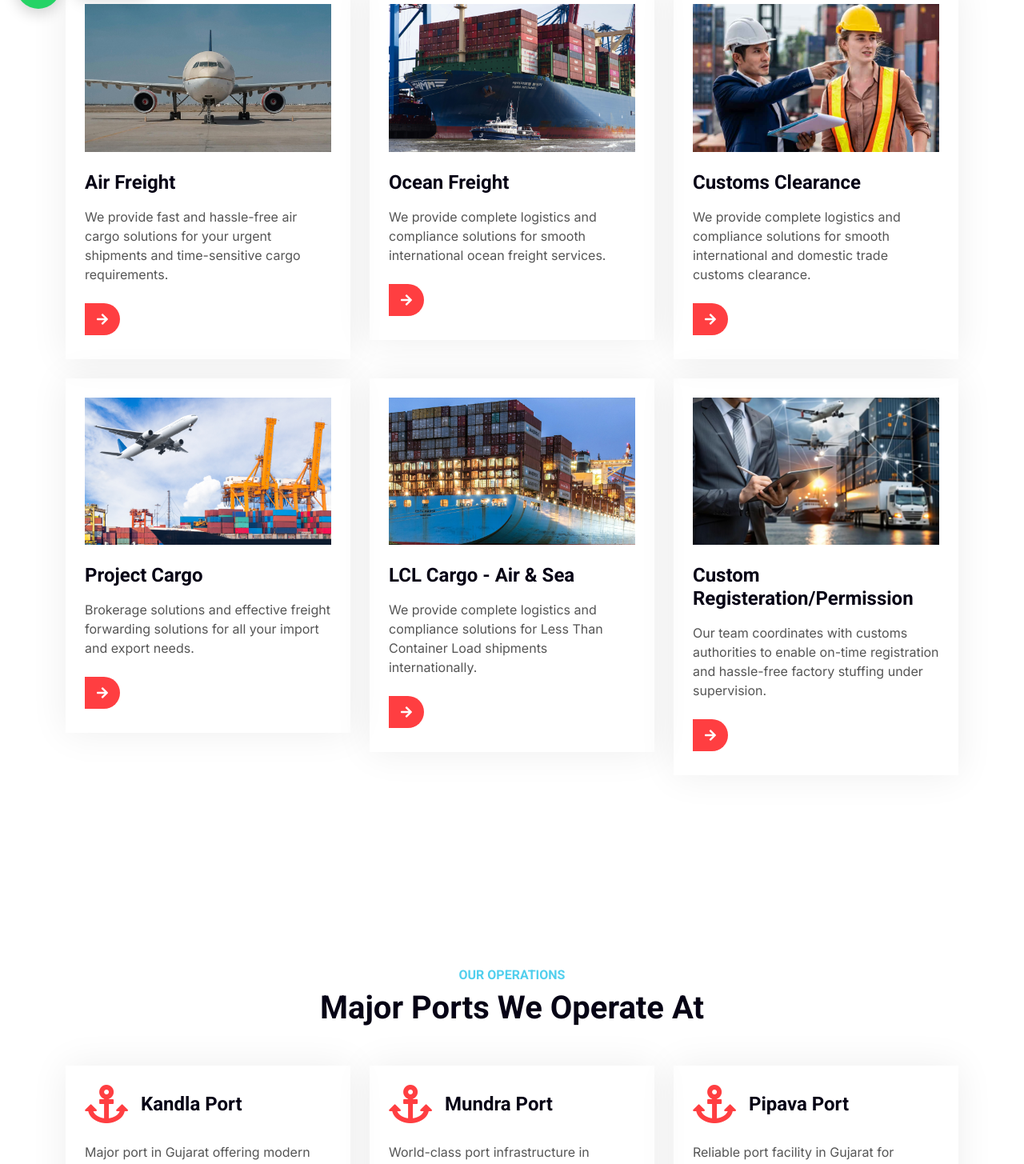
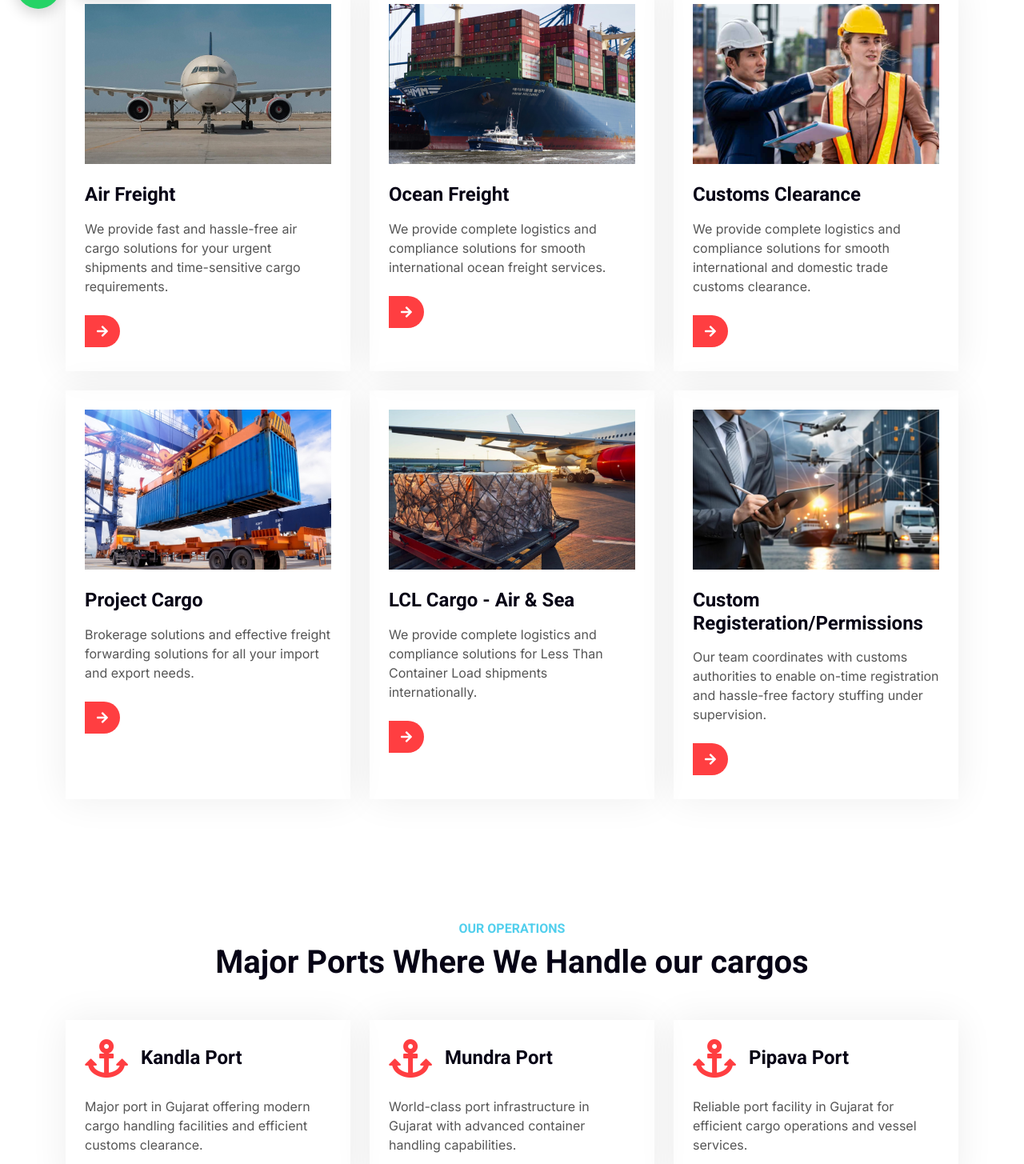
Before and after one commit to AbhayRaj2204/fairdeal, a plain HTML site: page service.html in a window 1280 px wide. Shown: the part 739-2194 px from the top of the page at 80% size. Drawn offline with nearby package versions, Linux system fonts and the light colour scheme.

Commit message:
optimization and changes

```diff
--- a/css/style.css
+++ b/css/style.css
@@ -44,6 +44,7 @@
     height: 100px;
     transform-style: preserve-3d;
     animation: cube-spin 3s infinite linear;
+    will-change: transform;
 }
 
 .loader-face {
@@ -634,6 +635,7 @@
     text-decoration: none;
     transition: transform .15s ease, box-shadow .15s ease;
 }
+
 .whatsapp-float .whatsapp-icon {
     font-size: 22px;
     line-height: 1;
@@ -649,7 +651,7 @@
     color: #060315;
     padding: 8px 12px;
     border-radius: 20px;
-    box-shadow: 0 6px 18px rgba(0,0,0,0.12);
+    box-shadow: 0 6px 18px rgba(0, 0, 0, 0.12);
     font-weight: 600;
     font-size: 14px;
     opacity: 0;
@@ -657,6 +659,7 @@
     transition: opacity .25s ease, transform .25s ease;
     white-space: nowrap;
 }
+
 .whatsapp-bubble.show {
     opacity: 1;
     transform: translateY(-6px);
@@ -674,7 +677,7 @@
     border-top: 7px solid transparent;
     border-bottom: 7px solid transparent;
     border-right: 8px solid #ffffff;
-    filter: drop-shadow(-1px 1px 0 rgba(0,0,0,0.06));
+    filter: drop-shadow(-1px 1px 0 rgba(0, 0, 0, 0.06));
 }
 
 /* Small screens: bubble appears to the right of button */
@@ -685,6 +688,7 @@
         width: 52px;
         height: 52px;
     }
+
     .whatsapp-bubble {
         left: auto;
         right: -155px;
@@ -695,9 +699,11 @@
         word-break: break-word;
         z-index: 10001;
     }
+
     .whatsapp-bubble.show {
         transform: translateY(0);
     }
+
     .whatsapp-bubble::before {
         display: none;
     }
@@ -707,6 +713,7 @@
 .whatsapp-float.active {
     z-index: 10000;
 }
+
 .whatsapp-float.active::after {
     content: "";
     position: absolute;
@@ -722,7 +729,18 @@
 }
 
 @keyframes whatsappPulse {
-    0% { transform: translate(-50%, -50%) scale(0.9); opacity: 0.9; }
-    60% { transform: translate(-50%, -50%) scale(1.25); opacity: 0.45; }
-    100% { transform: translate(-50%, -50%) scale(1.6); opacity: 0; }
+    0% {
+        transform: translate(-50%, -50%) scale(0.9);
+        opacity: 0.9;
+    }
+
+    60% {
+        transform: translate(-50%, -50%) scale(1.25);
+        opacity: 0.45;
+    }
+
+    100% {
+        transform: translate(-50%, -50%) scale(1.6);
+        opacity: 0;
+    }
 }
--- a/js/main.js
+++ b/js/main.js
@@ -6,6 +6,9 @@
         setTimeout(function () {
             if ($('#spinner').length > 0) {
                 $('#spinner').removeClass('show');
+                setTimeout(function () {
+                    $('#spinner').css('display', 'none');
+                }, 800); // Match the CSS transition duration
             }
         }, 1000); // Allow some minimum time for the animation to be seen
     };
--- a/service.html
+++ b/service.html
@@ -109,9 +109,9 @@
             </div>
             <div class="row g-4">
                 <div class="col-md-6 col-lg-4 wow fadeInUp" data-wow-delay="0.3s">
-                    <div class="service-item p-4">
-                        <div class="overflow-hidden mb-4">
-                            <img class="img-fluid" src="img/service-1.png" alt="">
+                    <div class="service-item p-4 h-100">
+                        <div class="overflow-hidden mb-4" style="height: 200px;">
+                            <img class="img-fluid w-100 h-100" src="img/service-1.png" alt="" style="object-fit: cover;">
                         </div>
                         <h4 class="mb-3">Air Freight</h4>
                         <p>We provide fast and hassle-free air cargo solutions for your urgent shipments and
@@ -121,9 +121,9 @@
                     </div>
                 </div>
                 <div class="col-md-6 col-lg-4 wow fadeInUp" data-wow-delay="0.5s">
-                    <div class="service-item p-4">
-                        <div class="overflow-hidden mb-4">
-                            <img class="img-fluid" src="img/service-2.png" alt="">
+                    <div class="service-item p-4 h-100">
+                        <div class="overflow-hidden mb-4" style="height: 200px;">
+                            <img class="img-fluid w-100 h-100" src="img/service-2.png" alt="" style="object-fit: cover;">
                         </div>
                         <h4 class="mb-3">Ocean Freight</h4>
                         <p>We provide complete logistics and compliance solutions for smooth international ocean freight
@@ -133,9 +133,9 @@
                     </div>
                 </div>
                 <div class="col-md-6 col-lg-4 wow fadeInUp" data-wow-delay="0.7s">
-                    <div class="service-item p-4">
-                        <div class="overflow-hidden mb-4">
-                            <img class="img-fluid" src="img/service-3.png" alt="">
+                    <div class="service-item p-4 h-100">
+                        <div class="overflow-hidden mb-4" style="height: 200px;">
+                            <img class="img-fluid w-100 h-100" src="img/service-3.png" alt="" style="object-fit: cover;">
                         </div>
                         <h4 class="mb-3">Customs Clearance</h4>
                         <p>We provide complete logistics and compliance solutions for smooth international and domestic
@@ -145,9 +145,9 @@
                     </div>
                 </div>
                 <div class="col-md-6 col-lg-4 wow fadeInUp" data-wow-delay="0.3s">
-                    <div class="service-item p-4">
-                        <div class="overflow-hidden mb-4">
-                            <img class="img-fluid" src="img/service-4.png" alt="">
+                    <div class="service-item p-4 h-100">
+                        <div class="overflow-hidden mb-4" style="height: 200px;">
+                            <img class="img-fluid w-100 h-100" src="img/project cargo.jpg" alt="" style="object-fit: cover;">
                         </div>
                         <h4 class="mb-3">Project Cargo</h4>
                         <p>Brokerage solutions and effective freight forwarding solutions for all your import and export
@@ -157,9 +157,9 @@
                     </div>
                 </div>
                 <div class="col-md-6 col-lg-4 wow fadeInUp" data-wow-delay="0.5s">
-                    <div class="service-item p-4">
-                        <div class="overflow-hidden mb-4">
-                            <img class="img-fluid" src="img/service-5.png" alt="">
+                    <div class="service-item p-4 h-100">
+                        <div class="overflow-hidden mb-4" style="height: 200px;">
+                            <img class="img-fluid w-100 h-100" src="img/LCL.jpg" alt="" style="object-fit: cover;">
                         </div>
                         <h4 class="mb-3">LCL Cargo - Air & Sea</h4>
                         <p>We provide complete logistics and compliance solutions for Less Than Container Load shipments
@@ -169,11 +169,11 @@
                     </div>
                 </div>
                 <div class="col-md-6 col-lg-4 wow fadeInUp" data-wow-delay="0.7s">
-                    <div class="service-item p-4">
-                        <div class="overflow-hidden mb-4">
-                            <img class="img-fluid" src="img/service-6.png" alt="">
+                    <div class="service-item p-4 h-100">
+                        <div class="overflow-hidden mb-4" style="height: 200px;">
+                            <img class="img-fluid w-100 h-100" src="img/service-6.png" alt="" style="object-fit: cover;">
                         </div>
-                        <h4 class="mb-3">Custom Registeration/Permission</h4>
+                        <h4 class="mb-3">Custom Registeration/Permissions</h4>
                         <p>Our team coordinates with customs authorities to enable on-time registration and hassle-free
                             factory stuffing under supervision.</p>
                         <a class="btn-slide mt-2" href="#" data-service="custom-registration"><i
@@ -187,11 +187,11 @@
 
 
     <!-- Major Ports Start -->
-    <div class="container-xxl py-5" id="major-ports"></div>
+    <div class="container-xxl py-1" id="major-ports"></div>
     <div class="container py-5">
         <div class="text-center wow fadeInUp" data-wow-delay="0.1s">
             <h6 class="text-secondary text-uppercase">Our Operations</h6>
-            <h1 class="mb-5">Major Ports We Operate At</h1>
+            <h1 class="mb-5">Major Ports Where We Handle our cargos</h1>
         </div>
         <div class="row g-4">
             <div class="col-md-6 col-lg-4 wow fadeInUp" data-wow-delay="0.3s">
@@ -320,7 +320,7 @@
             <div class="row g-5">
                 <div class="col-lg-3 col-md-6">
                     <h4 class="text-light mb-4">Address</h4>
-                    <p class="mb-2"><i class="fa fa-map-marker-alt me-3"></i>123 Street, New York, USA</p>
+                    <p class="mb-2"><i class="fa fa-map-marker-alt me-3"></i>401-407 Prod Court, Town Hall Road, Jamnagar, 361010</p>
                     <p class="mb-2"><i class="fa fa-phone-alt me-3"></i>+91 9924237511</p>
                     <p class="mb-2"><i class="fa fa-envelope me-3"></i>info@fairdealforwaders.com</p>
                     <div class="d-flex pt-2">
@@ -332,11 +332,12 @@
                 </div>
                 <div class="col-lg-3 col-md-6">
                     <h4 class="text-light mb-4">Services</h4>
-                    <a class="btn btn-link" href="">Air Freight</a>
-                    <a class="btn btn-link" href="">Sea Freight</a>
-                    <a class="btn btn-link" href="">Road Freight</a>
-                    <a class="btn btn-link" href="">Logistic Solutions</a>
-                    <a class="btn btn-link" href="">Industry solutions</a>
+                    <a class="btn btn-link" href="service.html#air-freight">Air Freight</a>
+                    <a class="btn btn-link" href="service.html#ocean-freight">Ocean Freight</a>
+                    <a class="btn btn-link" href="service.html#customs-clearance">Customs Clearance</a>
+                    <a class="btn btn-link" href="service.html#project-cargo">Project Cargo</a>
+                    <a class="btn btn-link" href="service.html#lcl-cargo">LCL Cargo - Air &amp; Sea</a>
+                    <a class="btn btn-link" href="service.html#custom-registration">Custom Registration/Permissions</a>
                 </div>
                 <div class="col-lg-3 col-md-6">
                     <h4 class="text-light mb-4">Quick Links</h4>
@@ -418,7 +419,7 @@
                     content: 'Optimize your shipping costs with our efficient LCL (Less than Container Load) consolidation services. Perfect for smaller shipments, we consolidate cargo from multiple shippers into a single container, offering frequent departures and reliable transit times without the cost of a full container.'
                 },
                 'custom-registration': {
-                    title: 'Custom Registration & Permission',
+                    title: 'Custom Registration & Permissions',
                     content: 'Ensure seamless business operations with our Custom Registration and Permission services. We assist with IEC (Import Export Code) registration, AD code registration, and obtaining necessary government permissions and licenses, handling the bureaucratic burden so you can focus on your business.'
                 }
             };
```
Also changed, not shown: about.html (+8 -8 lines), contact.html (+7 -6 lines), feature.html (+7 -6 lines), index.html (+41 -51 lines), img/project cargo.jpg (added).
